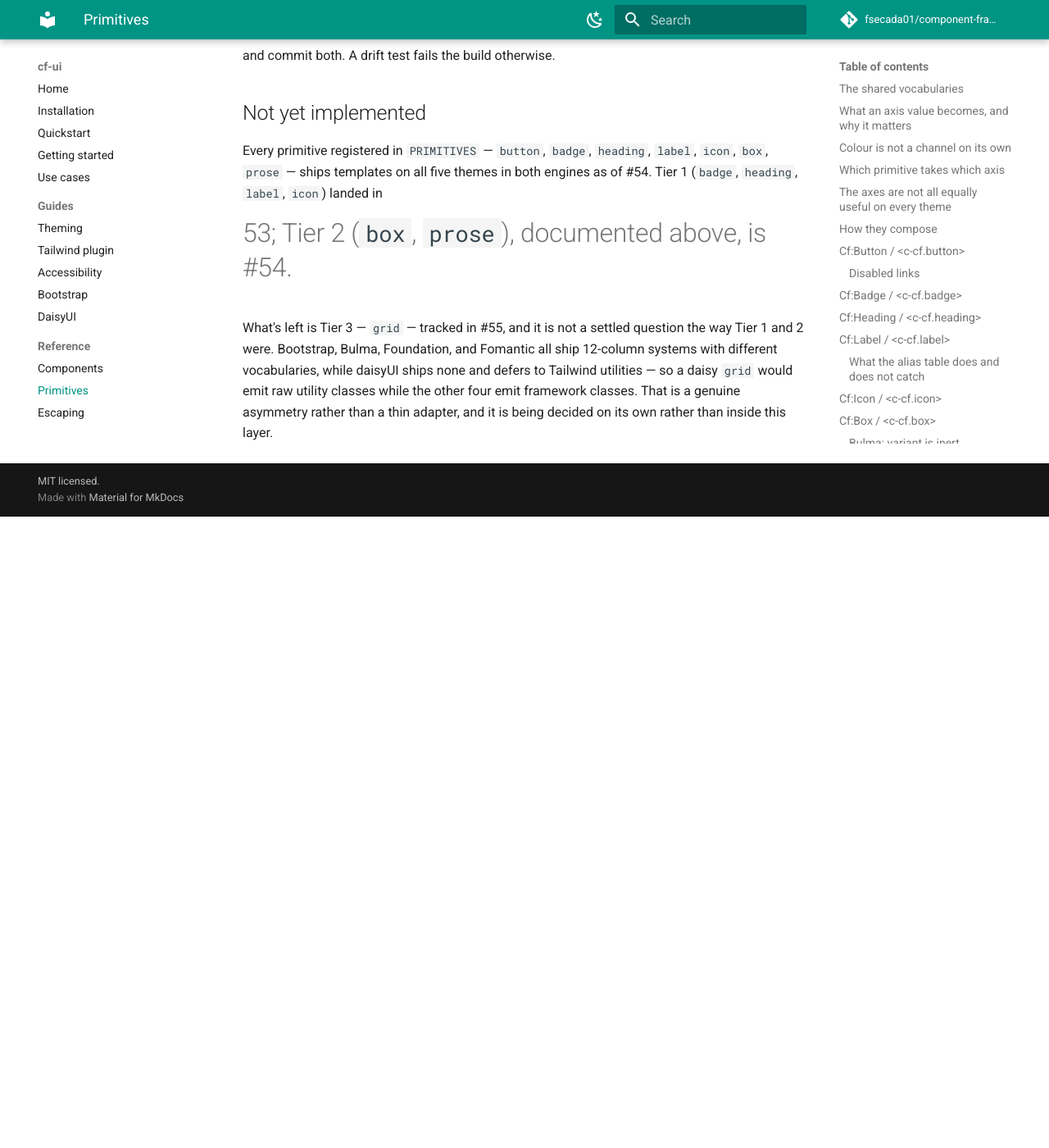
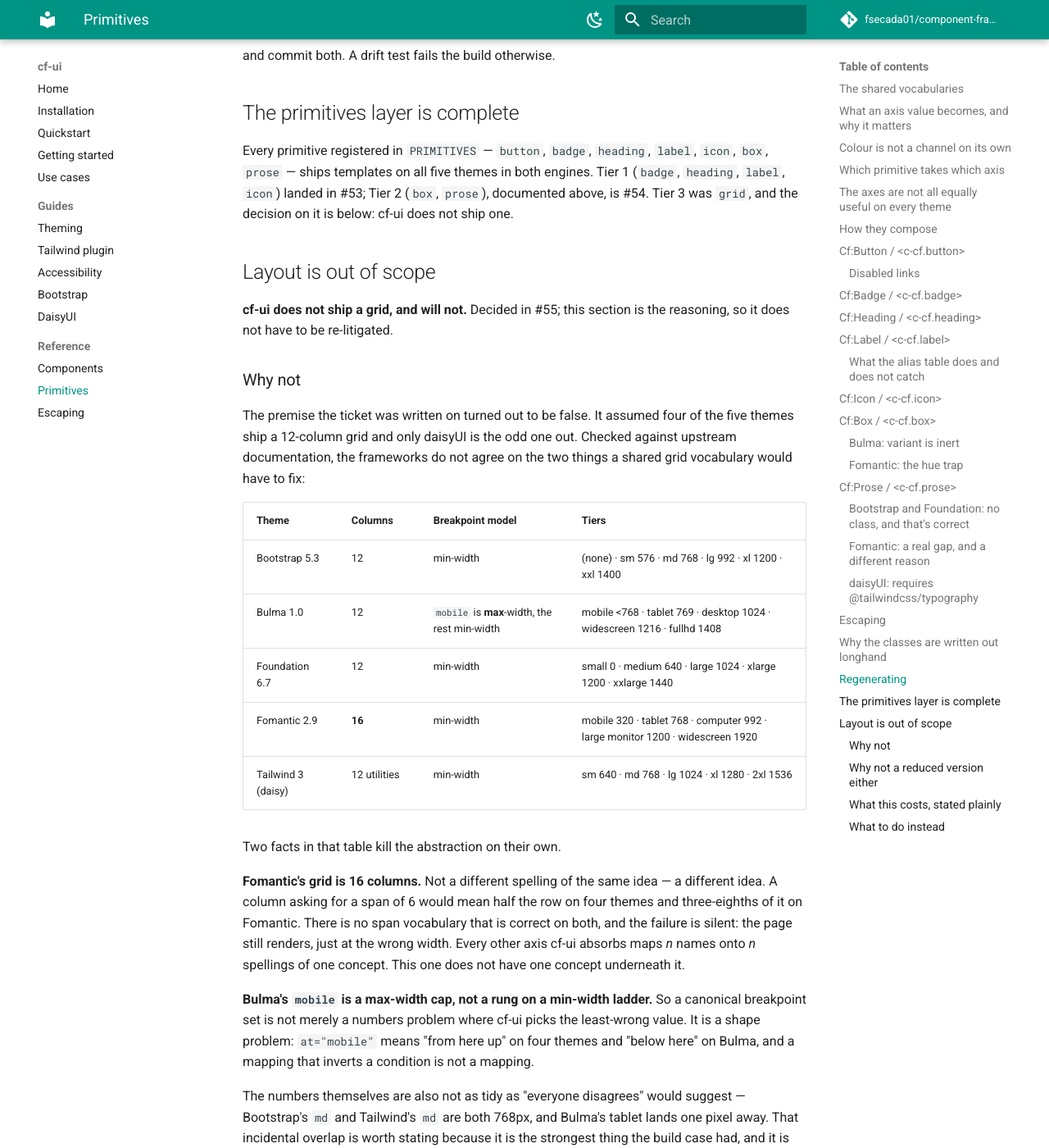
Before and after one commit to fsecada01/component-framework-ui, an MkDocs documentation site: the page built from docs/primitives.md, in a window 1280 px wide and 1400 px high, scrolled down 13150 px. Shown: the whole window at 82% size. Built offline with MkDocs 1.6.1 and Material for MkDocs 9.7.7, drawn with Linux system fonts in a browser that asks for light colours; comment, search, counter and statistics services are not loaded; before the commit the page ends 13780 px from its top, so only the background shows below that; some of the changed text lies outside the part shown.

Commit message:
docs(primitives): close Tier 3 — layout is out of scope, no grid (#55)
The ticket's premise did not survive checking. It assumed four of five
themes ship a 12-column grid and only daisyUI was the odd one out.
Upstream says otherwise on two counts, each fatal on its own:

Fomantic's grid is 16 columns. A span of 6 would mean half the row on
four themes and three-eighths of it on Fomantic — a different idea, not
a different spelling — and the page would still render, just at the
wrong width. Every other axis cf-ui absorbs maps n names onto one
concept. This one has no single concept underneath it.

Bulma's mobile tier is a max-width cap while every other framework's
ladder is min-width, so a canonical breakpoint set is not a numbers
problem where cf-ui picks the least-wrong value. at="mobile" would have
to mean "from here up" on four themes and "below here" on the fifth,
and a mapping that inverts a condition is not a mapping.

The reduced non-responsive version is not a fallback either. A layout
that stays three columns on a phone is broken rather than simpler, so
consumers would reach immediately for the axis that does not work — and
Fomantic's column count breaks the reduced version just as thoroughly,
because it is not the responsive axis. Cutting responsiveness removes
the smaller problem and leaves the larger one. The Tailwind
literal-class cost is the third strike, not the first.

The cost is named rather than hidden: layout is now a stated exception
to "changing frameworks means changing CF_UI_THEME in one place", with
the alternatives that do work.

Co-Authored-By: Claude Opus 5 <noreply@anthropic.com>
Claude-Session: https://claude.ai/code/session_01NhqNRBg83czKfr8L6FF5xf

```diff
--- a/docs/primitives.md
+++ b/docs/primitives.md
@@ -559,17 +559,106 @@ just primitives
 
 and commit both. A drift test fails the build otherwise.
 
-## Not yet implemented
+## The primitives layer is complete
 
 Every primitive registered in `PRIMITIVES` — `button`, `badge`, `heading`,
 `label`, `icon`, `box`, `prose` — ships templates on all five themes in both
-engines as of #54. Tier 1 (`badge`, `heading`, `label`, `icon`) landed in
-#53; Tier 2 (`box`, `prose`), documented above, is #54.
+engines. Tier 1 (`badge`, `heading`, `label`, `icon`) landed in #53; Tier 2
+(`box`, `prose`), documented above, is #54. Tier 3 was `grid`, and the
+decision on it is below: cf-ui does not ship one.
 
-What's left is Tier 3 — `grid` — tracked in #55, and it is not a settled
-question the way Tier 1 and 2 were. Bootstrap, Bulma, Foundation, and
-Fomantic all ship 12-column systems with different vocabularies, while
-daisyUI ships none and defers to Tailwind utilities — so a daisy `grid`
-would emit raw utility classes while the other four emit framework classes.
-That is a genuine asymmetry rather than a thin adapter, and it is being
-decided on its own rather than inside this layer.
+## Layout is out of scope
+
+**cf-ui does not ship a grid, and will not.** Decided in #55; this section
+is the reasoning, so it does not have to be re-litigated.
+
+### Why not
+
+The premise the ticket was written on turned out to be false. It assumed
+four of the five themes ship a 12-column grid and only daisyUI is the odd
+one out. Checked against upstream documentation, the frameworks do not
+agree on the two things a shared grid vocabulary would have to fix:
+
+| Theme | Columns | Breakpoint model | Tiers |
+|---|---|---|---|
+| Bootstrap 5.3 | 12 | min-width | (none) · sm 576 · md 768 · lg 992 · xl 1200 · xxl 1400 |
+| Bulma 1.0 | 12 | `mobile` is **max**-width, the rest min-width | mobile <768 · tablet 769 · desktop 1024 · widescreen 1216 · fullhd 1408 |
+| Foundation 6.7 | 12 | min-width | small 0 · medium 640 · large 1024 · xlarge 1200 · xxlarge 1440 |
+| Fomantic 2.9 | **16** | min-width | mobile 320 · tablet 768 · computer 992 · large monitor 1200 · widescreen 1920 |
+| Tailwind 3 (daisy) | 12 utilities | min-width | sm 640 · md 768 · lg 1024 · xl 1280 · 2xl 1536 |
+
+Two facts in that table kill the abstraction on their own.
+
+**Fomantic's grid is 16 columns.** Not a different spelling of the same
+idea — a different idea. A column asking for a span of 6 would mean half
+the row on four themes and three-eighths of it on Fomantic. There is no span
+vocabulary that is correct on both, and the failure is silent: the page
+still renders, just at the wrong width. Every other axis cf-ui absorbs
+maps *n* names onto *n* spellings of one concept. This one does not have
+one concept underneath it.
+
+**Bulma's `mobile` is a max-width cap, not a rung on a min-width ladder.**
+So a canonical breakpoint set is not merely a numbers problem where cf-ui
+picks the least-wrong value. It is a shape problem: `at="mobile"` means
+"from here up" on four themes and "below here" on Bulma, and a mapping
+that inverts a condition is not a mapping.
+
+The numbers themselves are also not as tidy as "everyone disagrees" would
+suggest — Bootstrap's `md` and Tailwind's `md` are both 768px, and Bulma's
+tablet lands one pixel away. That incidental overlap is worth stating
+because it is the strongest thing the build case had, and it is not
+enough: agreement at one tier out of five, between two of five themes,
+does not make the ladders interchangeable.
+
+daisyUI's asymmetry, which the ticket led with, is real but is the least
+of it. daisyUI ships no grid at all and defers to Tailwind utilities, so a
+daisy `grid` would emit `grid-cols-12` and `col-span-6` — utility classes,
+not framework component classes, and inert for any consumer who installed
+daisyUI's compiled CSS without a Tailwind build.
+
+### Why not a reduced version either
+
+The obvious retreat is a non-responsive grid: a fixed set of column counts,
+no breakpoint axis. It covers most of the measured uses in the reference
+repo and sidesteps the breakpoint disagreement entirely.
+
+It is still the wrong thing to ship, for two reasons that point the same
+way. A three-column layout that stays three columns on a phone is not a
+simpler grid, it is a broken one — so nobody would use the reduced version
+as-is; they would reach for the responsive escape hatch immediately, which
+is the part that does not work. And Fomantic's 16 columns break the
+reduced version just as thoroughly as the full one, because the column
+count is not the responsive axis. Cutting responsiveness removes the
+smaller problem and leaves the larger one.
+
+The Tailwind literal-class constraint is the third strike rather than the
+first: 12 spans × 5 breakpoints is 60 spelled-out branches per template,
+duplicated in `primitives.py` for the parity test, for a component whose
+semantics are wrong on one theme in five.
+
+### What this costs, stated plainly
+
+cf-ui's design principle is that switching CSS frameworks means changing
+`CF_UI_THEME` in one place. **Layout is the exception.** A consumer who
+writes `<div class="columns"><div class="column is-6">` has written Bulma
+into their templates, and flipping `CF_UI_THEME` to `bootstrap` leaves
+every component correct and every page's layout broken.
+
+That is a real limit and cf-ui would rather name it than paper over it
+with a component that is silently wrong on Fomantic.
+
+### What to do instead
+
+- **Write layout in the framework's own vocabulary.** It is the one place
+  a direct dependency is cheaper than an adapter, because the adapter
+  cannot be correct.
+- **If you need theme-switchable layout, use CSS Grid or flexbox
+  directly.** `display: grid; grid-template-columns: repeat(3, 1fr)` with
+  a media query is framework-independent, needs no build step, and is
+  about as much code as the component would have been at the call site.
+- **If you are migrating to Tailwind or daisyUI, write Tailwind
+  utilities.** That is what the reference-repo migration behind #52 does,
+  and a cf-ui grid would have been pure indirection on the far side of it.
+
+Layout being out of scope is a decision, not a gap. Please don't file it
+as a bug.
```
Also changed, not shown: CHANGELOG.md (+28 -0 lines).
